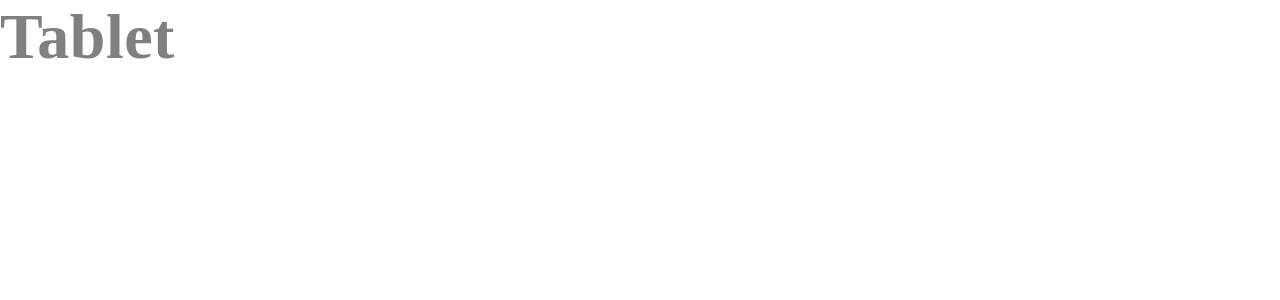
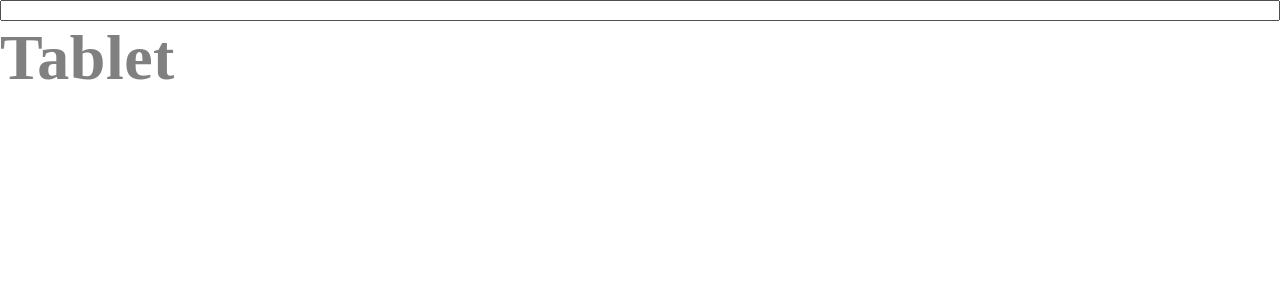
Before and after one commit to HICC-REBOOT/HICC-REBOOT-Frontend, a React (Create React App) app in the folder frontend/: page / in a window 1280 px wide. Shown: the top 300 px of the page. Built offline with nearby package versions, Linux system fonts and the light colour scheme.

Commit message:
docs: 헤더 기능 목록 정의

```diff
--- a/frontend/src/components/Temp/temp.tsx
+++ b/frontend/src/components/Temp/temp.tsx
@@ -1,10 +1,14 @@
 import React from 'react';
 import { Desktop, Mobile, Tablet } from '@assets/mediaQuery';
+import useInput from '@hooks/useInput';
 import * as T from './style/temp.style';
 
 function Temp() {
+  const [value, onChange] = useInput<string>('');
   return (
     <>
+      <input type="text" value={value} onChange={onChange} />
+
       <Mobile>
         <T.Text>Mobile</T.Text>
       </Mobile>
```
Also changed, not shown: 1 other file (tests, documents, lock files or other folders).
